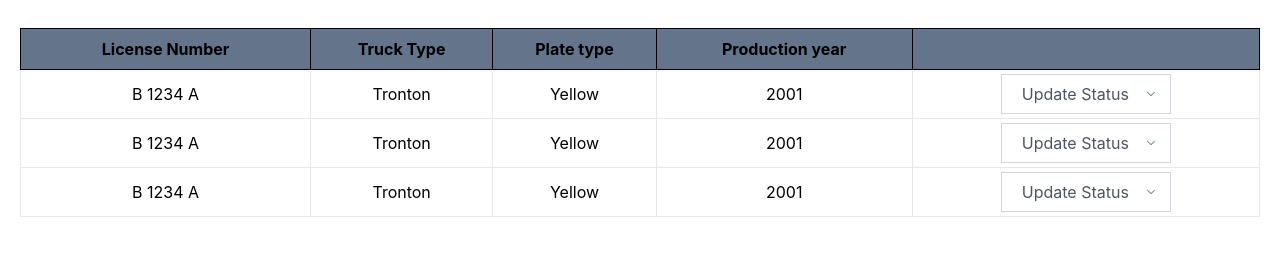
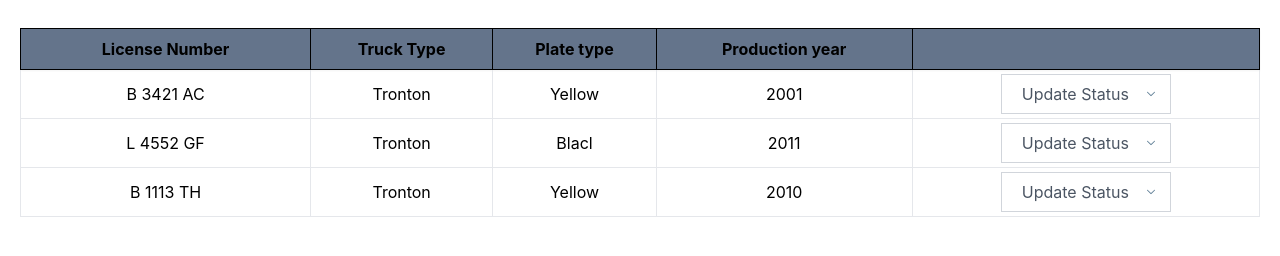
Before and after one commit to shani-asad/hackathon, a Next.js app in the folder frontend/kargo-fe/: page /trucks in a window 1280 px wide. Shown: the part 172-428 px from the top of the page. Built offline with nearby package versions, Linux system fonts and the light colour scheme.

Commit message:
feat: update trucks dummy data

```diff
--- a/frontend/kargo-fe/components/TableTrucks.tsx
+++ b/frontend/kargo-fe/components/TableTrucks.tsx
@@ -4,9 +4,9 @@ import Link from "next/link";
 
 export default function TableTrucks() {
   const products = [
-    { id: 1, license: "B 1234 A", truckType: "Tronton", plateType: "Yellow", productionYear: "2001", status: "Active" },
-    { id: 2, license: "B 1234 A", truckType: "Tronton", plateType: "Yellow", productionYear: "2001", status: "Active" },
-    { id: 3, license: "B 1234 A", truckType: "Tronton", plateType: "Yellow", productionYear: "2001", status: "Active" },
+    { id: 1, licenseNumber: "B 3421 AC", truckType: "Tronton", licenceType: "Yellow", productionYear: "2001", status: "Active" },
+    { id: 2, licenseNumber: "L 4552 GF", truckType: "Tronton", licenceType: "Blacl", productionYear: "2011", status: "Active" },
+    { id: 3, licenseNumber: "B 1113 TH", truckType: "Tronton", licenceType: "Yellow", productionYear: "2010", status: "Inactive" },
   ];
   const router = useRouter();
 
@@ -61,10 +61,10 @@ export default function TableTrucks() {
                     router.push(`trucks/${product.id}`);
                   }}
                 >
-                  {product.license}
+                  {product.licenseNumber}
                 </td>
                 <td className="border">{product.truckType}</td>
-                <td className="border">{product.plateType}</td>
+                <td className="border">{product.licenceType}</td>
                 <td className="border">{product.productionYear}</td>
                 <td className="border">
                   <div className="relative inline-flex">
```
